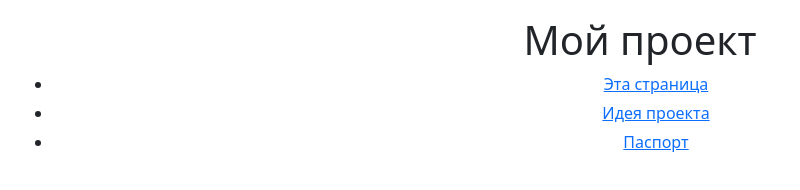
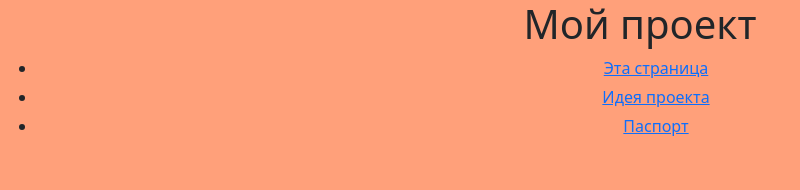
Before and after one commit to chibiolya/chibiolya, a plain HTML site: page index.html in a window 1280 px wide. Shown: the whole page, without its empty margins (0-800 px from the left). Drawn offline with nearby package versions, Linux system fonts and the light colour scheme.

Commit message:
Update index.html

```diff
--- a/index.html
+++ b/index.html
@@ -4,7 +4,7 @@
   <link href="https://cdn.jsdelivr.net/npm/bootstrap@5.3.2/dist/css/bootstrap.min.css" rel="stylesheet" integrity="sha384-T3c6CoIi6uLrA9TneNEoa7RxnatzjcDSCmG1MXxSR1GAsXEV/Dwwykc2MPK8M2HN" crossorigin="anonymous">
   <link rel="stylesheet" href="style.css">
 </head>
-<body class="p-3 bd-orange-300">
+<body class="index">
   <header>
     <h1 align=center>Мой проект</h1>
   </header>
```
